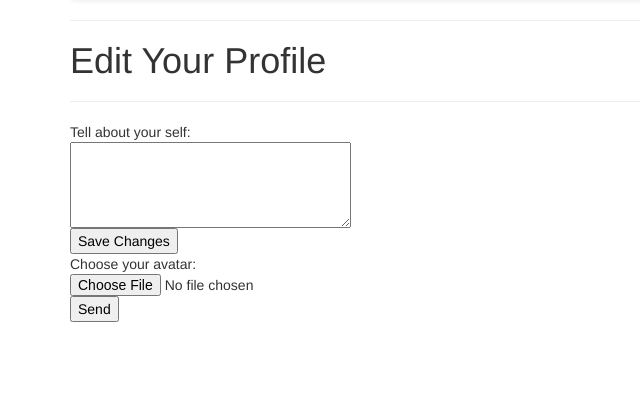
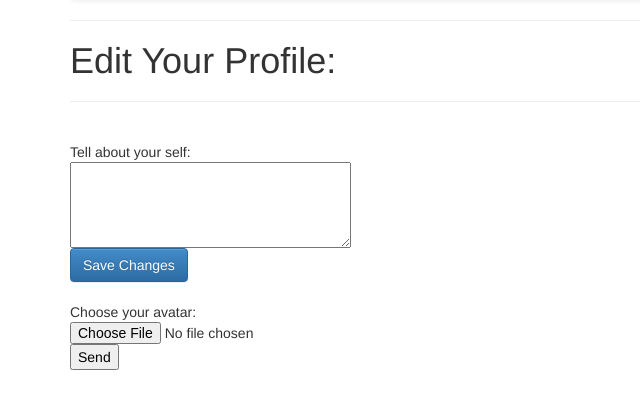
Before and after one commit to P1sar/QuAsker, a Flask app: page /edit_profile in a window 1280 px wide. Shown: the part 72-481 px from the top of the page, without its empty margins (0-640 px from the left). Run offline with Flask 2, Linux system fonts and the light colour scheme; a user stored in the database is signed in; parts of the project's set-up code (start-up, migrations or seed data) failed here and were passed over; some libraries are stand-ins or nearby versions.

Commit message:
some css and bootstrap changes

```diff
--- a/app/static/css/style.css
+++ b/app/static/css/style.css
@@ -5,10 +5,10 @@
 }
 
 .navbar .divider-vertical {
-height: 50px;
-margin: 0 9px;
-border-right: 1px solid #ffffff;
-border-left: 1px solid #f2f2f2;
+	height: 50px;
+	margin: 0 9px;
+	border-right: 1px solid #ffffff;
+	border-left: 1px solid #f2f2f2;
 }
 
 div #question_block {
@@ -22,6 +22,7 @@ div #question_block {
 }
 
 div #question_block hr {
+
 	margin:5px;
 }
 
@@ -42,6 +43,7 @@ div #header h1 {
 	text-align: center;
 }
 div #header {
+
 	margin-left: 100px;
 }
 
@@ -49,13 +51,35 @@ div #header {
 
 }
 #question_block p  {
+
 	font-style: italic;
 }
 
 div #pages_switch {
+
 	text-align: center;
 }
 
 ul li .search_form{
+
 	margin-top: 50px;
 }
+
+div #logging_form{
+	margin: auto;
+	background: #DCDCDC;
+	width: 200px;
+	padding: 10px;
+	padding-left: 20px;
+}
+div #register_form{
+	margin: auto;
+	background: #DCDCDC;
+	width: 200px;
+	padding: 10px;
+	padding-left: 20px;
+}
+
+div #avatar_choose_from{
+	padding-top: 20px;
+}
--- a/app/templates/edit_profile.html
+++ b/app/templates/edit_profile.html
@@ -1,22 +1,31 @@
 {% extends "header.html" %}
 {% block content %}
 
-<h1>Edit Your Profile</h1>
+<h1>Edit Your Profile:</h1>
 <hr>
+
+<div id="about_form">
 	<form action="" method="post" name="EditProfile">
+
 		{{edit_form.hidden_tag()}}
-<div> Tell about your self:</div>
-<div>{{edit_form.about_me(cols=32, rows=4)}}</div>
-<input type = "submit" value = "Save Changes">
+		<br>Tell about your self:
+		<br>{{edit_form.about_me(cols=32, rows=4)}}
+		<br><input class="btn btn-primary" type = "submit" value = "Save Changes">
+
 	</form>
+</div>
 
+
+<div id="avatar_choose_from">
 	<form action="" method = 'post' enctype = multipart/form-data >
 
-<div>Choose your avatar:</div>
+		Choose your avatar:
     	{{edit_avatar.hidden_tag()}}
-<p>{{edit_avatar.avatar}}
-   {{edit_avatar.submit}}</p>
+		{{edit_avatar.avatar}}
+    	{{edit_avatar.submit}}
 
 	</form>
+</div>
+
 
 {% endblock %}
--- a/app/templates/login.html
+++ b/app/templates/login.html
@@ -1,10 +1,12 @@
 {% extends "header.html" %}
 {% block content %}
 
+<div id="logging_form">
 	<h1>Log In</h1>
 	<form name="LoginForm" action="" method="post" >
 
 		{{login_form.hidden_tag()}}
+
 
 		<p>
 			Please enter your Email:<br>
@@ -18,7 +20,8 @@
 
 		<p>{{login_form.remember_me}} Remember Me</p>
 
-	<p><input type="submit" value="Login"> | <a href="{{url_for('login_facebook')}}"><img src="static/facebook.png" width="25" height="25"></a></p>
+		<p><input class="btn btn-primary" type="submit" value="Login"> | <a href="{{url_for('login_facebook')}}"><img src="static/facebook.png" width="25" height="25"></a></p>
 	</form>
+</div>
 
 {% endblock %}
--- a/app/templates/register.html
+++ b/app/templates/register.html
@@ -1,6 +1,7 @@
 {% extends "header.html" %}
 {% block content %}
 
+<div id="register_form">
 	<h1>Register</h1>
 	<form name="RegisterForm" action="" method="post" >
 
@@ -25,7 +26,8 @@
 			{% for error in register_form.errors %}
 			<span style="color:red;">[{{error}}]</span>
 			{% endfor %}<br>
-	<p><input type="submit" value="Register"></p>
+		<p><input class="btn btn-primary" type="submit" value="Register"></p>
 	</form>
+</div>
 
 {% endblock %}
--- a/app/views.py
+++ b/app/views.py
@@ -97,7 +97,7 @@ def login():
                             login_form=login_form)
 
 
-
+#Register functions
 @app.route("/register", methods = ["GET", "POST"])
 def register():
     if current_user is not None and current_user.is_authenticated():
```
Also changed, not shown: app.db, 1 other file. Lines whose indentation alone changed are shown as unchanged.
